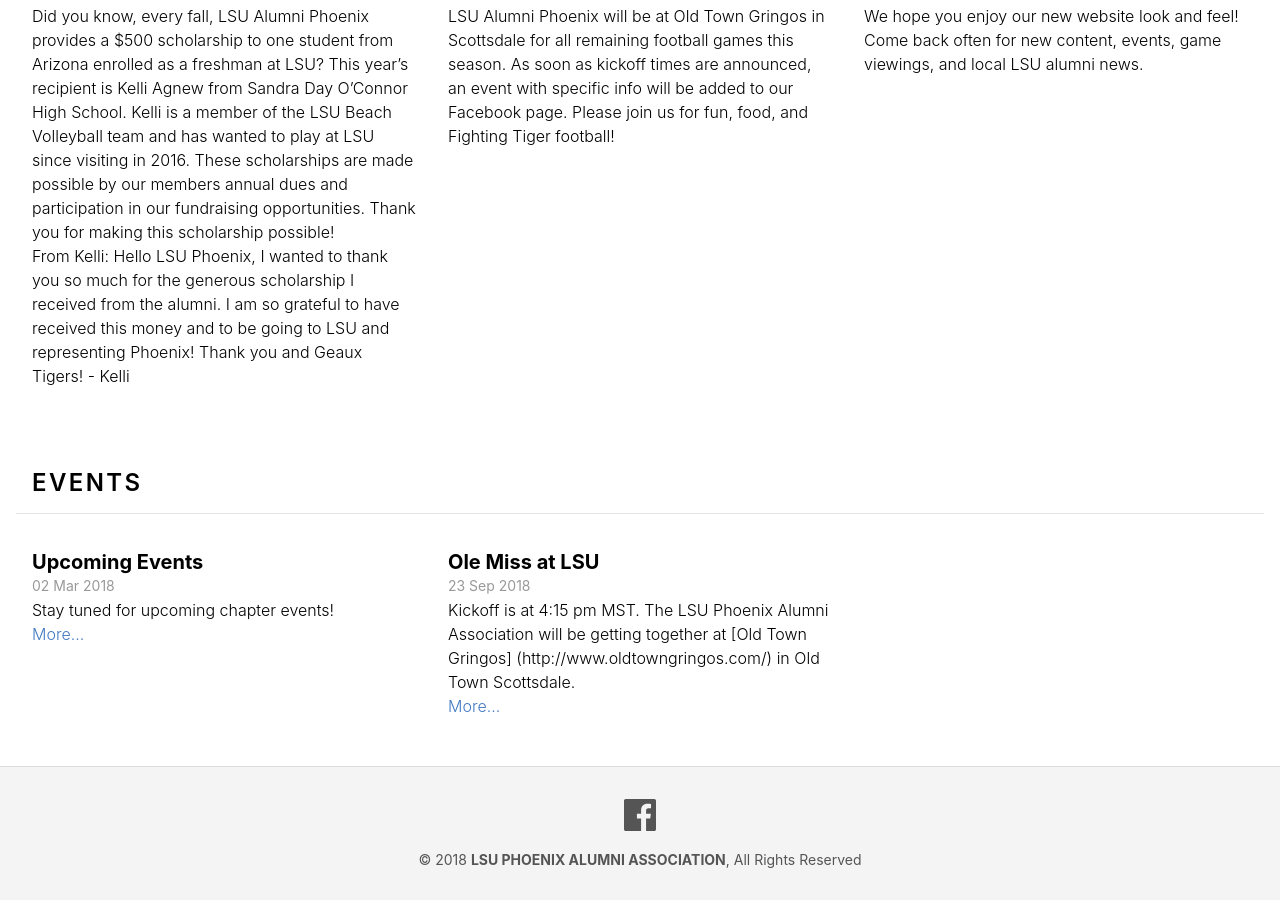
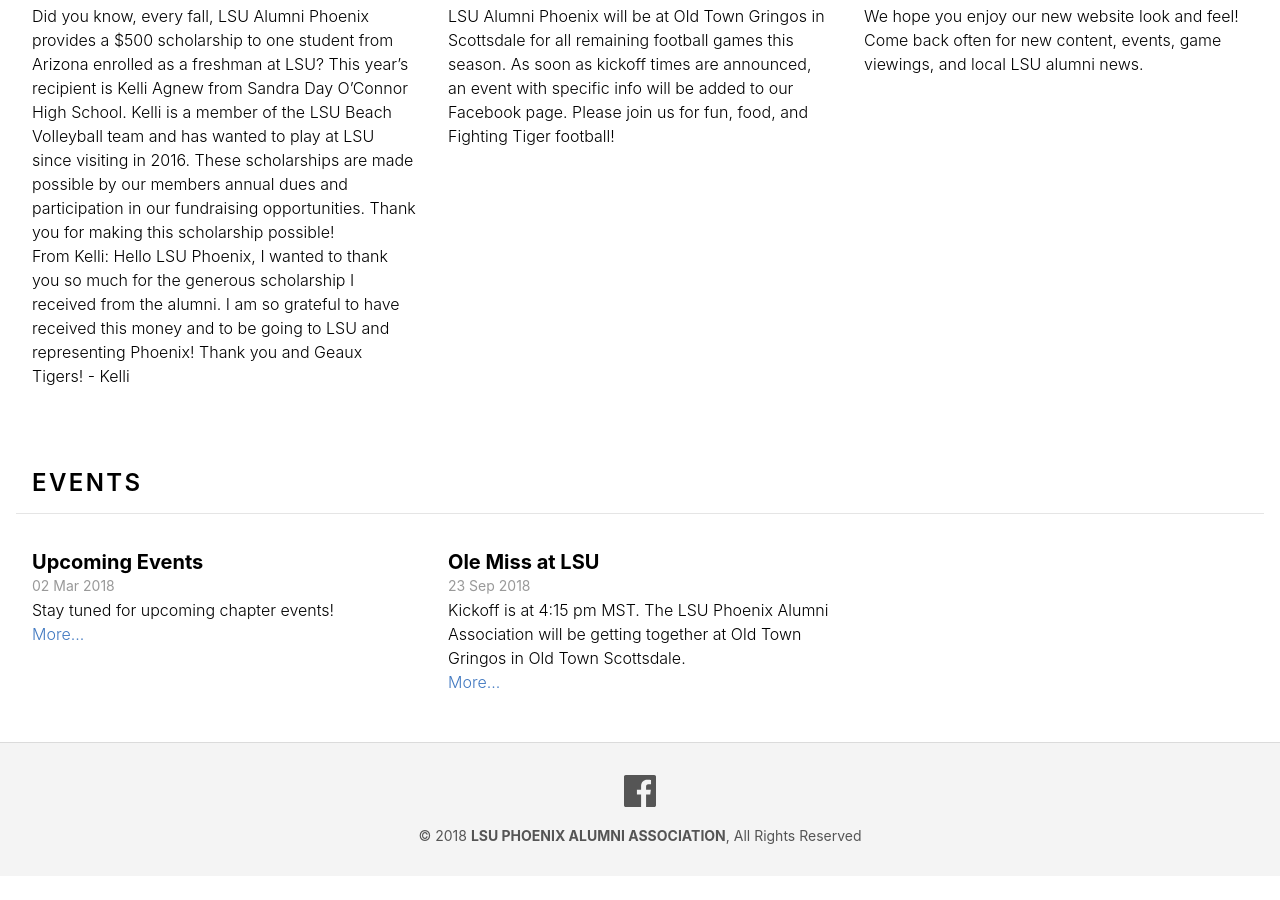
Before and after one commit to lsu-phoenix-alumni/lsu-phoenix-alumni.github.io, a Jekyll site: the page built from index.html, in a window 1280 px wide and 900 px high, scrolled down 1001 px. Built offline with Jekyll 4.4.1, drawn with Linux system fonts in a browser that asks for light colours; after the commit the page ends 1877 px from its top, so only the background shows below that; some of the changed lines change nothing that is shown.

Commit message:
Updated Ole Miss At Lsu

```diff
--- a/_events/ole-miss-at-lsu.markdown
+++ b/_events/ole-miss-at-lsu.markdown
@@ -3,4 +3,4 @@
 date: 2018-09-23 15:30:00 Z
 ---
 
-Kickoff is at 4:15 pm MST. The LSU Phoenix Alumni Association will be getting together at [Old Town Gringos] (http://www.oldtowngringos.com/) in Old Town Scottsdale.
+Kickoff is at 4:15 pm MST. The LSU Phoenix Alumni Association will be getting together at Old Town Gringos in Old Town Scottsdale.
```
